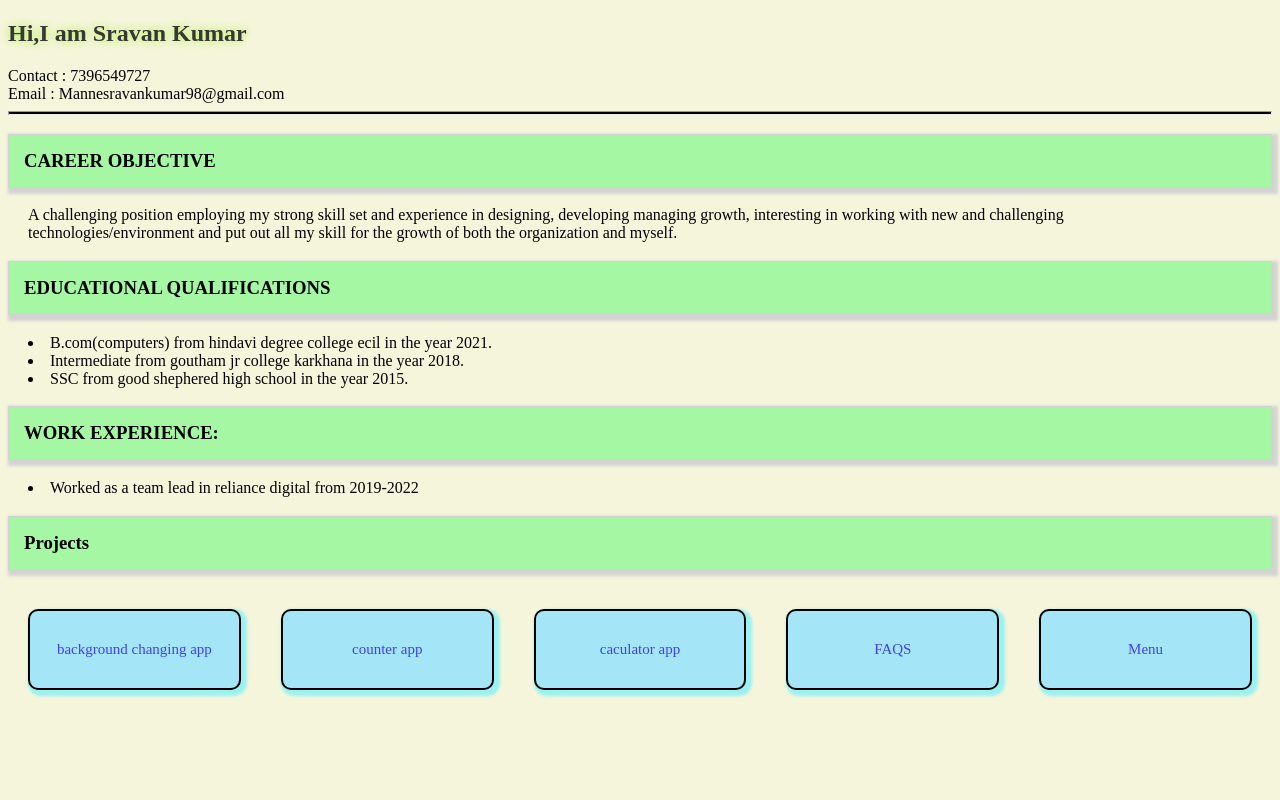
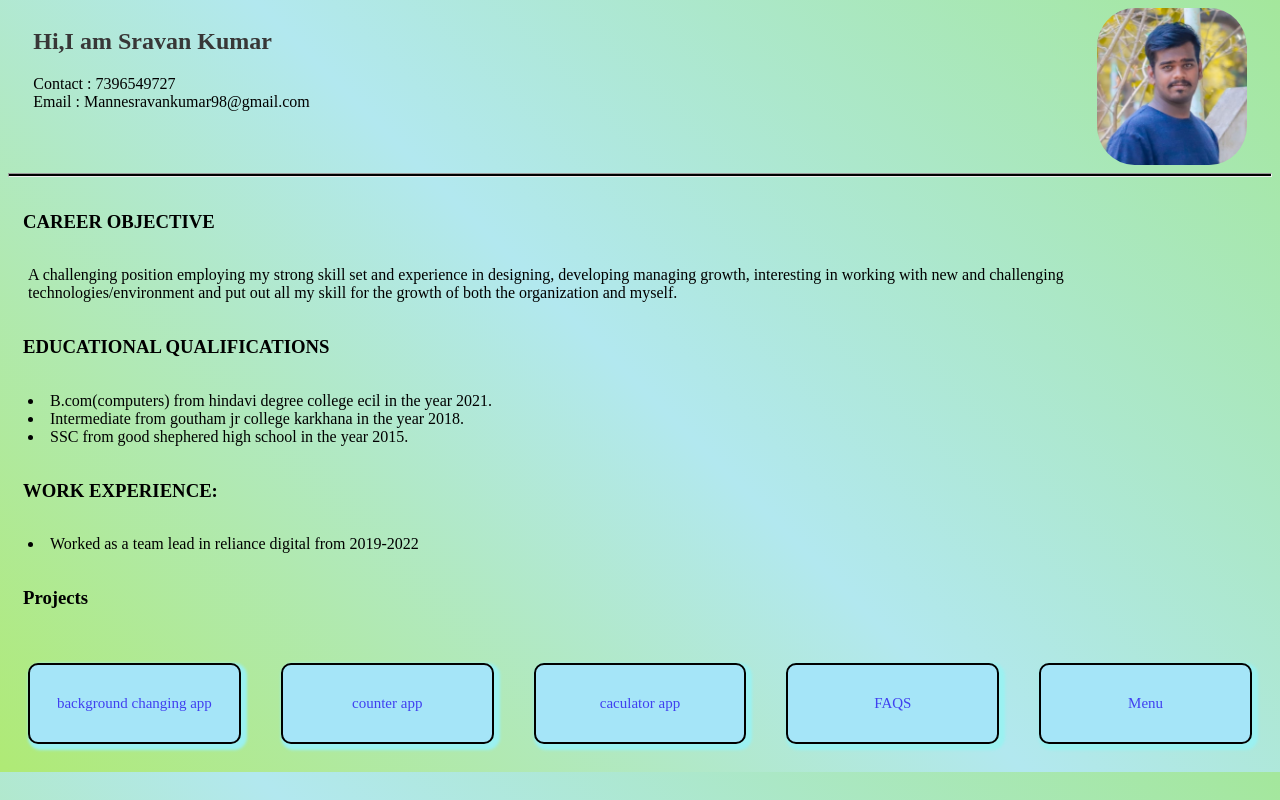
Before and after one commit to Sravankumar1901/portfolio, a plain HTML site: page profile/resume.html in a window 1280 px wide. Drawn offline with Linux system fonts and the light colour scheme.

```diff
--- a/profile/resume.html
+++ b/profile/resume.html
@@ -1,6 +1,5 @@
 <!DOCTYPE html>
 <html lang="en">
-
   <head>
     <meta charset="UTF-8" />
     <meta http-equiv="X-UA-Compatible" content="IE=edge" />
@@ -8,14 +7,19 @@
     <title>profile</title>
     <style>
       body {
-            background-color: beige;
+        background-image: linear-gradient(
+          45deg,
+          rgb(175, 234, 117),
+          rgb(178, 232, 239),
+          rgb(164, 231, 156)
+        );
       }
 
       .sub-heading {
-            background-color: rgb(166, 247, 164);
+        /* background-color:lightgray ; */
         padding: 15px 15px;
-            border: 1px solid lightgray;
-            box-shadow: 3px 3px 3px 3px lightgray;
+        /* border: 1px solid lightgray; */
+        /* box-shadow: 3px 3px 3px 3px lightgray; */
       }
 
       .para {
@@ -53,21 +57,32 @@
       }
 
       .name {
-            text-shadow: 0px 0px 10px rgb(169, 240, 56);
+        /* text-shadow: 0px 0px 10px rgb(169, 240, 56); */
         color: rgb(56, 55, 55);
       }
 
       .buttons a:hover {
         background-color: rgb(236, 233, 65);
       }
+      .header{
+          display: flex;
+          justify-content: space-between;
+          margin: 0 2%;
+      }
+      .img-thumbnail{
+          border-radius: 25%;
+      }
     </style>
   </head>
 
   <body>
     <header class="header">
+      <article>
         <h2 class="name">Hi,I am Sravan Kumar</h2>
         <div>Contact : 7396549727</div>
         <div>Email : Mannesravankumar98@gmail.com</div>
+      </article>
+      <img src="/profile.jpeg" class="img-thumbnail proflie-pic" alt="..." width="150px">
     </header>
     <hr />
 
@@ -102,5 +117,4 @@
       <a href="menu/all.html">Menu</a>
     </div>
   </body>
-
 </html>
```
Also changed, not shown: index.html (+4 -4 lines), style.css (+9 -2 lines). Lines whose indentation alone changed are shown as unchanged.
